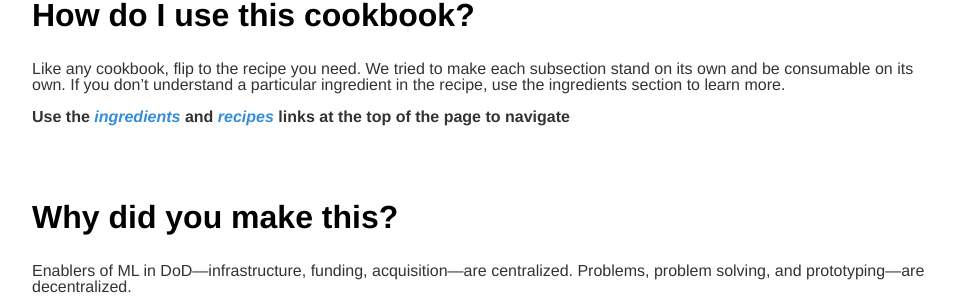
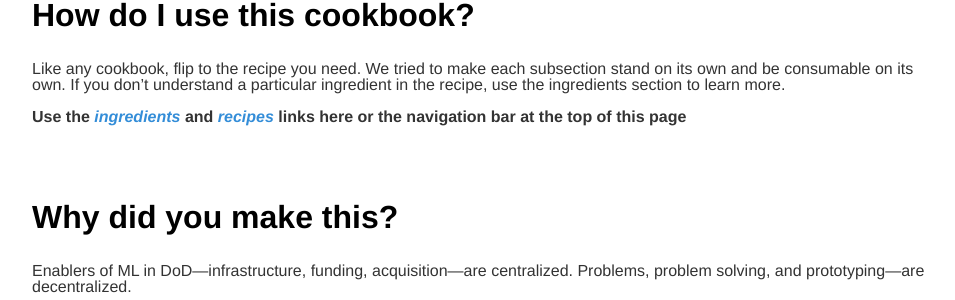
Before and after one commit to datasciencecookbook/datasciencecookbook.github.io, a Jekyll site: the page built from index.md, in a window 1280 px wide and 1400 px high, scrolled down 434 px. Shown: the part 152-452 px from the top of the window, without its empty margins (160-1115 px from the left). Built offline with Jekyll 4.4.1, drawn with Linux system fonts in a browser that asks for light colours; some of the changed text lies outside the part shown.

Commit message:
make navigation more obvious

```diff
--- a/index.md
+++ b/index.md
@@ -22,7 +22,7 @@
 ## How do I use this cookbook?
 Like any cookbook, flip to the recipe you need. We tried to make each subsection stand on its own and be consumable on its own. If you don’t understand a particular ingredient in the recipe, use the ingredients section to learn more.
 
-**Use the [_ingredients_](/ingredients) and [_recipes_](/recipes) links at the top of the page to navigate**
+**Use the [_ingredients_](/ingredients) and [_recipes_](/recipes) links here or the navigation bar at the top of this page**
 <br><br><br><br>
 
 ## Why did you make this?
@@ -53,5 +53,10 @@
 Operations Research Analysts, junior data analysts, data sciewntists, recent graduates of universities and grad school programs, bootcamp grads, product managers.
 <br/><br/><br/><br/>
 
+## Where do I go from here?
+- **Show me the [_ingredients_](/ingredients)**
+- **Take me to the [_recipes_](/recipes)**
+
+<br/><br/><br/><br/>
 #### Caveats
 _These views and ideas are the authors' own and do not represent the views of the DoD, the Services, or any DoD organizations_
```
